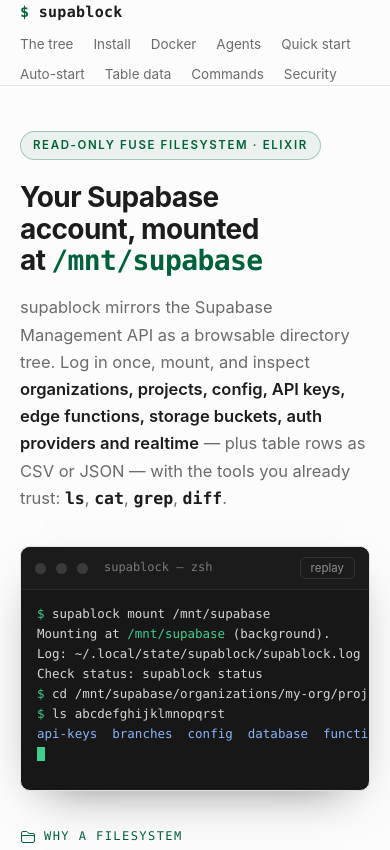
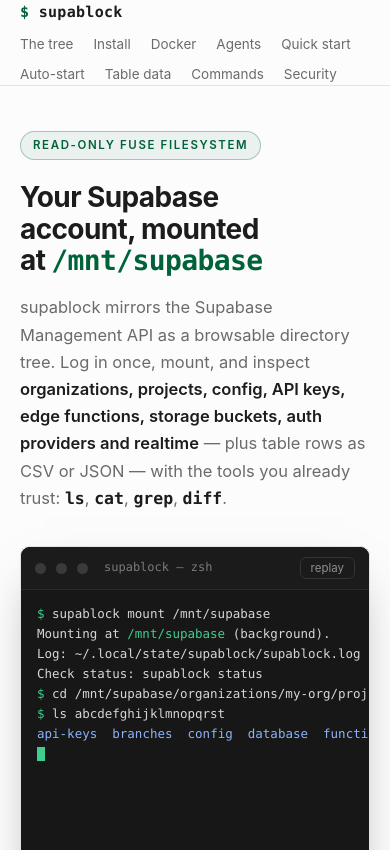
Before and after one commit to filipecabaco/supablock, a plain HTML site: page docs/index.html in a window 390 px wide. Shown: the top 850 px of the page. Drawn offline with Linux system fonts and the light colour scheme.

```diff
--- a/docs/index.html
+++ b/docs/index.html
@@ -263,8 +263,8 @@
     font-size: 13.5px;
     line-height: 1.6;
     color: #d6d6d6;
-    min-height: 22.5em;
-    overflow-x: auto;
+    height: 43em;
+    overflow: hidden;
     white-space: pre;
   }
 
@@ -574,7 +574,7 @@
     /* let the headline wrap naturally on narrow screens */
     h1 br { display: none; }
     .lede { font-size: 16.5px; }
-    .term-body { min-height: 16em; font-size: 12.5px; padding: 14px 16px 18px; }
+    .term-body { height: 43em; font-size: 12.5px; padding: 14px 16px 18px; overflow: hidden; }
     .code pre { font-size: 12.5px; padding: 13px 72px 13px 14px; }
     .guarantee { padding: 18px 16px; }
     section { padding: 36px 0 6px; }
@@ -647,7 +647,7 @@
 
 <main>
   <div class="wrap hero">
-    <span class="eyebrow">Read-only FUSE filesystem · Elixir</span>
+    <span class="eyebrow">Read-only FUSE filesystem</span>
     <h1>Your Supabase account, <br>mounted at <span class="path mono">/mnt/supabase</span></h1>
     <p class="lede">
       supablock mirrors the Supabase Management API as a browsable directory tree.
```
Also changed, not shown: 3 other files.
